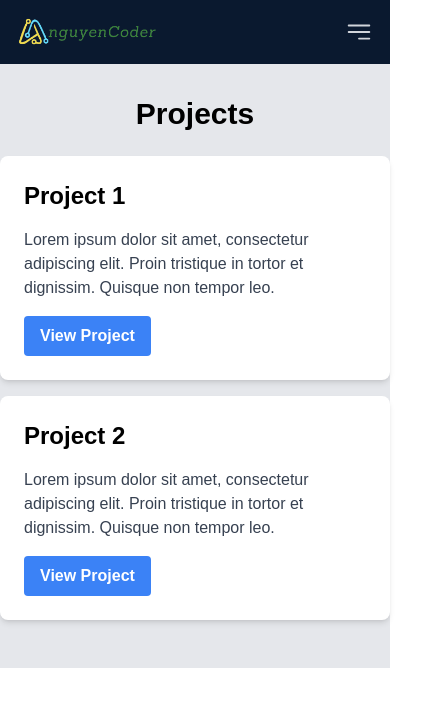
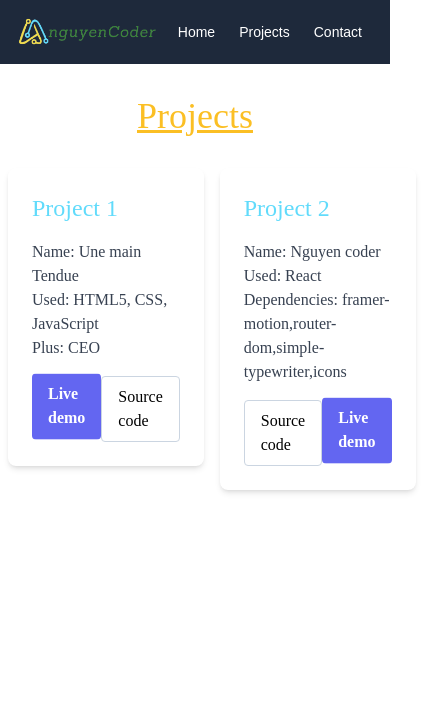
Before and after one commit to mrnguyencoder/myportfolio, a React (Create React App) app: page /projects in a window 390 px wide. Shown: the top 706 px of the page, 424 px wide, since content can reach past the window. Built offline with nearby package versions, Linux system fonts and the light colour scheme.

Commit message:
delete mobile nav

```diff
--- a/src/components/Navbar.jsx
+++ b/src/components/Navbar.jsx
@@ -1,34 +1,18 @@
 import React, { useState } from 'react';
 import { Link } from 'react-router-dom';
 import Logo from '../assets/textnguyencoder.png';
-import { HiBars3BottomRight, HiOutlineChatBubbleOvalLeftEllipsis, HiOutlineCursorArrowRays, HiShoppingCart, HiXMark } from "react-icons/hi2";
-import { AiOutlineFacebook, AiOutlineInstagram, AiOutlineWhatsApp } from "react-icons/ai";
+import { AiOutlineInstagram, AiOutlineWhatsApp } from "react-icons/ai";
 import { motion } from "framer-motion";
-
-const style = {
-    navbar:`
-    w-full h-[64px]
-    flex justify-between items-center
-    px-4 bg-[#0a192f] text-gray-300`,
-    logo: `
-    w-36 md:42`,
-    links: `
-    hidden md:flex items-center
-    `,
-    link: `
-    mx-3 md:mx-4 xl:mx-6
-    hover-text-blue-400
-    text-sm text-white md:text-lg xl:text-xl  `,
-}
 
 
 
 function Navbar() {
-    const [nav, setNav] = useState(false);
-    const handleClick = () => setNav(!nav);
+
 
   return (
-    <nav className={style.navbar}>
+    <nav className="w-full h-[64px]
+    flex justify-between items-center
+    px-4 bg-slate-800 text-gray-300">
         <motion.div
             initial={{
                 x: -500,
@@ -45,10 +29,10 @@ function Navbar() {
             }}
         >
             <Link to="/">
-                <img className={style.logo} src={Logo} alt="logo nguyen coder" />
+                <img className="w-36 md:w-42" src={Logo} alt="logo nguyen coder" />
             </Link>
         </motion.div>
-        <motion.div className={style.links}
+        <motion.div className="flex items-center"
             initial={{
                 x: 500,
                 opacity: 0,
@@ -63,46 +47,16 @@ function Navbar() {
                 duration:1.5,
             }}
         >
-            <Link className={style.link} to="/">Home</Link>
-            <Link className={style.link} to="/projects">Projects</Link>
-            <Link className={style.link} to="/contact">Contact</Link>
+            <Link className="mx-3 md:mx-4 xl:mx-6
+                            hover-text-blue-400
+                            text-sm text-white md:text-lg xl:text-xl" to="/">Home</Link>
+            <Link className="mx-3 md:mx-4 xl:mx-6
+                            hover-text-blue-400
+                            text-sm text-white md:text-lg xl:text-xl" to="/projects">Projects</Link>
+            <Link className="mx-3 md:mx-4 xl:mx-6
+                            hover-text-blue-400
+                            text-sm text-white md:text-lg xl:text-xl" to="/contact">Contact</Link>
         </motion.div>
-        {/* Hamburger */}
-        <motion.div onClick={handleClick} className='md:hidden z-10'
-        initial={{
-            x: 500,
-            opacity: 0,
-            scale: 0.5
-        }}
-        animate={{
-            x:0,
-            opacity:1,
-            scale:1
-        }}
-        transition={{
-            duration:1.5,
-        }}>
-            {!nav ? <HiBars3BottomRight className='text-3xl' /> : <HiXMark className='text-3xl'/>}
-        </motion.div>
-        {/* Mobile toggle menu */}
-        <div className={
-          !nav
-            ? 'hidden'
-            : 'absolute top-0 left-0 w-full h-screen bg-[#0a192f] flex flex-col justify-center items-center'
-        }>
-            <Link onClick={handleClick} className='flex text-4xl py-10 duration-500' to="/"><HiOutlineCursorArrowRays className='pr-2'/>Home</Link>
-            <Link onClick={handleClick} className='flex text-4xl py-10 duration-500' to="/projects">Projects<HiShoppingCart className='pl-2'/></Link>
-            <Link onClick={handleClick} className='flex text-4xl py-10 duration-500' to="/contact">Contact<HiOutlineChatBubbleOvalLeftEllipsis className='pl-2'/></Link>
-
-            <div className="flex text-6xl py-6 justify-between border-y-2 border-slate-100">
-            <a className='px-4 text-amber-600' href="https://www" rel='noreferrer' target="_blank"><AiOutlineWhatsApp/></a>
-            <a className='px-4 text-amber-600' href="https://www" rel='noreferrer' target="_blank"><AiOutlineInstagram/></a>
-            <a className='px-4 text-amber-600' href="https://www" rel='noreferrer' target="_blank"><AiOutlineFacebook/></a>
-
-
-            </div>
-        </div>
-
 
     </nav>
   )
--- a/src/pages/Contact.js
+++ b/src/pages/Contact.js
@@ -20,8 +20,8 @@ function Contact() {
       }}
     >
      <div className="flex flex-col space-y-10 text-center">
-      <p className="text-4xl text-amber-400 pt-8 underline">
-        Contact me to get started</p>
+      <h2 className="text-4xl text-amber-400 pt-8 underline">
+        Contact me to get started</h2>
         <div className="space-y-10">
           <div className="flex items-center space-x-5 justify-center">
             <FaPhoneVolume className='h-7 w-7 animate-pulse' />
--- a/src/pages/Home.js
+++ b/src/pages/Home.js
@@ -1,10 +1,12 @@
 import React from 'react';
+import { Link } from 'react-router-dom';
 import { FiLinkedin, FiGithub, FiInstagram, FiChevronUp } from 'react-icons/fi';
-import { FcAbout, FcAssistant, FcHome, FcNews } from "react-icons/fc";
+import { FcAssistant, FcHome, FcNews } from "react-icons/fc";
 import { Cursor, useTypewriter } from 'react-simple-typewriter';
 import Icon from '../assets/iconnguyencoder.png';
 import { Disclosure } from '@headlessui/react';
-import { SiCss3, SiExpress, SiFirebase, SiFreecodecamp, SiGithub, SiGraphql, SiHtml5, SiJavascript, SiMongodb, SiMysql, SiNodedotjs, SiNodemon, SiPhp, SiPhpmyadmin, SiReact, SiTailwindcss, SiVsco } from "react-icons/si";
+import { SiCss3, SiFirebase, SiFreecodecamp, SiGithub, SiGraphql, SiHtml5, SiJavascript, SiMongodb, SiMysql, SiNodedotjs, SiReact, SiTailwindcss } from "react-icons/si";
+import { motion } from "framer-motion";
 
 
 
@@ -21,16 +23,15 @@ function Home() {
   });
   return (
     <div className='flex w-full h-screen '>
-
       {/* nav sidebar from medium min-width 768px breakpoints */}
       <div className="hidden w-[8%] m-3 md:flex flex-col items-center justify-evenly">
         <div className="">
-          <a href="" rel='noreferrer' className="flex flex-col justify-center items-center gap-2 pb-5"> <FcHome className='text-3xl' />Home</a>
-          <a href="" rel='noreferrer' className="flex flex-col justify-center items-center gap-2 pb-5"> <FcNews className='text-3xl' />Projects</a>
-          <a href="" rel='noreferrer' className="flex flex-col justify-center items-center gap-2"> <FcAssistant className='text-3xl' />Contact</a>
+          <Link className="flex flex-col justify-center items-center gap-2 pb-5" to="/"><FcHome className='text-3xl' />Home</Link>
+          <Link className="flex flex-col justify-center items-center gap-2 pb-5" to="/projects"><FcNews className='text-3xl' />Projects</Link>
+          <Link className="flex flex-col justify-center items-center gap-2" to="/contact"><FcAssistant className='text-3xl' />Contact</Link>
         </div>
 
-        <div className="text-2xl flex flex-col gap-5">
+        <div className="text-2xl flex flex-col gap-10">
           <a
               href="https://www.linkedin.com/in/mr-nguyen-coder-27a744254/"
               rel='noreferrer' target="_blank"
@@ -61,27 +62,56 @@ function Home() {
         <div className="bg-gradient-to-r from-[#61dbfb] to-[#f0db4f]
                         m-3 p-6 shadow-md rounded-xl
         ">
-          <p className="text-5xl text-[#3C873A] font-bold text-center mb-6">Welcome to My Site</p>
-          <h1 className="text-3xl text-center text-blue-800 mb-4 ">
-          Nguyen Coder | Software Developer
-          </h1>
-          <p className="text-xl text-center text-blue-600 mb-4 font-[Poppins]">
-          Welcome to my portfolio website! Here you can find out more about me, my skills and the projects I've worked on.
+          <motion.h1 className="flex flex-col animate-pulse text-4xl text-center text-[#3C873A] mb-4 md:text-5xl lg:text-6xl "
+            initial={{
+              x: -500,
+              opacity: 0,
+              scale: 0.5
+            }}
+            animate={{
+                x:0,
+                opacity:1,
+                scale:1
+            }}
+            transition={{
+                duration:1.5,
+            }}
+          >
+            Nguyen Coder
+            <span className='pt-4'>Software Developer </span>
+          </motion.h1>
+          <p className="flex flex-col text-xl md:text-2xl lg:text-3xl text-center text-blue-600 mb-4 font-[Poppins]">
+            <span className='pb-3'>Welcome to my portfolio website!</span>
+          Here you can find out more about me, my skills and the projects I've worked on.
           </p>
         </div>
 
-        <div className="m-3 p-6 shadow-md rounded-xl">
+        <motion.div className="m-3 p-6 rounded"
+            initial={{
+              x: 500,
+              opacity: 0,
+              scale: 0.5
+            }}
+            animate={{
+                x:0,
+                opacity:1,
+                scale:1
+            }}
+            transition={{
+                duration:1.5,
+            }}
+        >
             <div className="flex flex-col justify-center items-center gap-4">
               <img src={Icon} alt="icon nguyencoder" className='h-20' />
-              <p className="text-3xl text-sky-500 ">
+              <p className="text-xl md:text-3xl lg:text-4xl  text-sky-500 ">
               <span>{ text }</span>
               <Cursor cursorColor='#61dbfb' />
               </p>
             </div>
-        </div>
+        </motion.div>
 
 
-        <div className="m-3 p-6 shadow-md rounded-xl">
+        <div className="m-3 p-6 shadow-sm rounded">
           <div className='mx-auto w-full rounded-2xl bg-white p-2'>
           <Disclosure>
           {({ open }) => (
@@ -140,14 +170,10 @@ function Home() {
 
         </div>
 
-        <div className="m-3 p-6 shadow-md rounded-xl ">
-          <div className="">
-            <p className="text-xl text-blue-400">My Skills:</p>
-            <div className=""></div>
-          </div>
+        <div className="m-3 p-6 shadow-sm rounded ">
           <div className="flex justify-center items-center">
             <div className="grid grid-cols-4 gap-16
-                            cursor-pointer text-6xl
+                            cursor-pointer text-4xl md:text-6xl lg:text-8xl
                             ">
               <SiHtml5 className='text-[#e34c26]' />
               <SiCss3 className='text-[#264de4]'/>
--- a/src/pages/Projects.js
+++ b/src/pages/Projects.js
@@ -2,36 +2,58 @@ import React from 'react'
 
 function Projects() {
   return (
-    <section className="bg-gray-200 py-8">
+    <section className="font-[Poppins]">
       <div className="container mx-auto">
-        <h2 className="text-3xl font-bold mb-6 text-center">Projects</h2>
-        <div className="flex flex-wrap -mx-2">
+        <h2 className="text-4xl text-amber-400 underline py-8 text-center">Projects</h2>
+        <div className="flex">
+
           <div className="w-full md:w-1/2 px-2 mb-4">
             <div className="bg-white rounded-lg shadow-md p-6">
-              <h3 className="text-2xl font-bold mb-4">Project 1</h3>
+              <h3 className="text-2xl text-[#61dbfb] mb-4">Project 1</h3>
               <p className="text-gray-700 mb-4">
-                Lorem ipsum dolor sit amet, consectetur adipiscing elit. Proin tristique in tortor et dignissim. Quisque non tempor leo.
+                <p>Name: Une main Tendue</p>
+                <p>Used: HTML5, CSS, JavaScript</p>
+                <p>Plus: CEO</p>
               </p>
+              <div className="flex justify-between">
+                <a
+                  href="https://unemaintendue-conseils.fr/"
+                  className="animate-bounce inline-block py-2 px-4 rounded bg-indigo-500 text-white font-bold hover:bg-indigo-600"
+                >
+                  Live demo
+                </a>
                 <a
                   href="#"
-                className="inline-block py-2 px-4 rounded bg-blue-500 text-white font-bold hover:bg-blue-600"
+                  className="inline-block py-2 px-4 rounded border border-slate-300 hover:border-slate-400 "
                 >
-                View Project
+                  Source code
                 </a>
               </div>
             </div>
+          </div>
+
           <div className="w-full md:w-1/2 px-2 mb-4">
             <div className="bg-white rounded-lg shadow-md p-6">
-              <h3 className="text-2xl font-bold mb-4">Project 2</h3>
+              <h3 className="text-2xl text-[#61dbfb] mb-4">Project 2</h3>
               <p className="text-gray-700 mb-4">
-                Lorem ipsum dolor sit amet, consectetur adipiscing elit. Proin tristique in tortor et dignissim. Quisque non tempor leo.
+              <p>Name: Nguyen coder</p>
+                <p>Used: React</p>
+                <p>Dependencies: framer-motion,router-dom,simple-typewriter,icons</p>
               </p>
+              <div className="flex justify-between">
                 <a
                   href="#"
-                className="inline-block py-2 px-4 rounded bg-blue-500 text-white font-bold hover:bg-blue-600"
+                  className="inline-block py-2 px-4 rounded border border-slate-300 hover:border-slate-400 "
                 >
-                View Project
+                  Source code
                 </a>
+                <a
+                  href="#"
+                  className="animate-bounce inline-block py-2 px-4 rounded bg-indigo-500 text-white font-bold hover:bg-indigo-600"
+                >
+                  Live demo
+                </a>
+              </div>
             </div>
           </div>
         </div>
```
Lines whose indentation alone changed are shown as unchanged.
